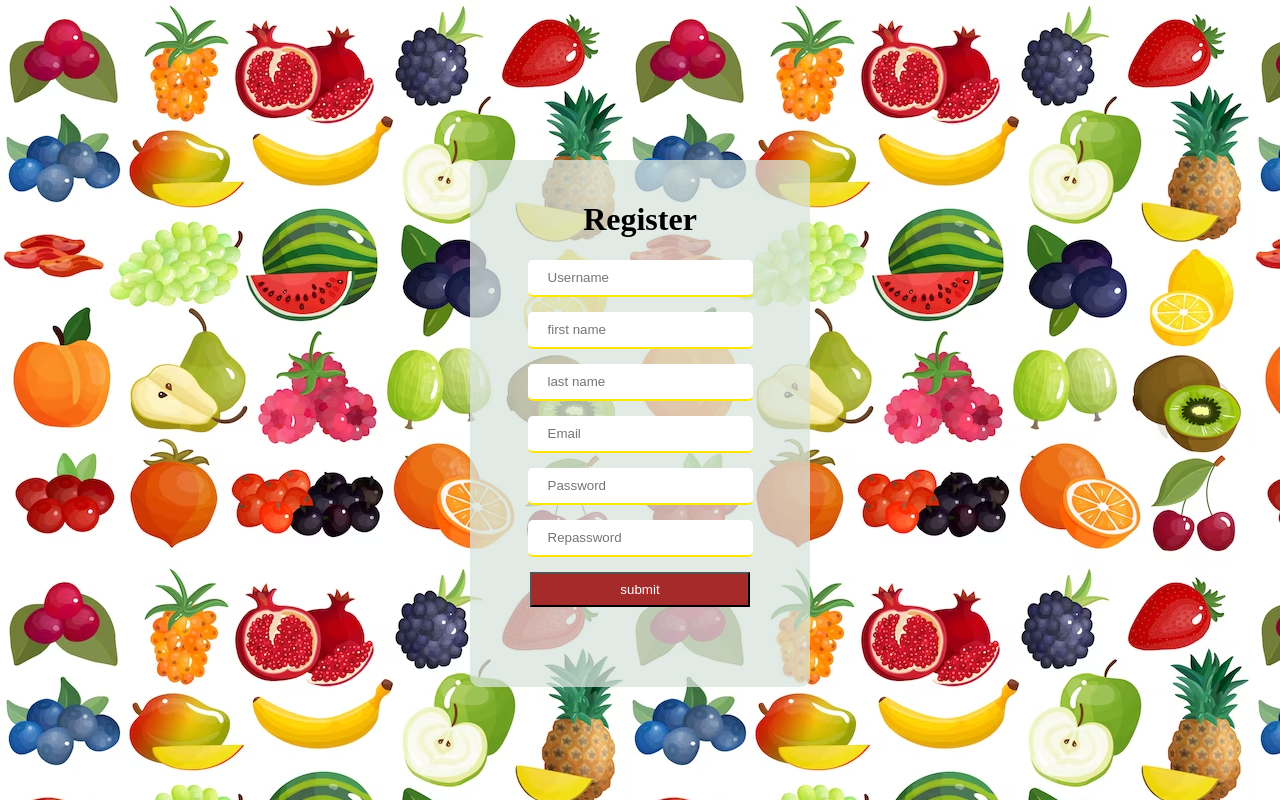
After one commit to nidhin199/fruitydomain, a Django app: page /register/ in a window 1280 px wide. The commit adds this page. Run offline with Django 4.2, Linux system fonts and the light colour scheme.

Commit message:
created login and register

```diff
--- a/fruitydomain/fruitydomain/urls.py
+++ b/fruitydomain/fruitydomain/urls.py
@@ -21,5 +21,9 @@ from home import views
 urlpatterns = [
     path('admin/', admin.site.urls),
     path('', views.index),
-    path('xyz/',views.test)
+    path('xyz/',views.test),
+    path('login/',views.login),
+    path('login/loginsub/',views.loginsub),
+    path('register/',views.register),
+    path('register/registersub/',views.registersub),
 ]
--- a/fruitydomain/home/views.py
+++ b/fruitydomain/home/views.py
@@ -1,4 +1,5 @@
-from django.shortcuts import render
+from django.shortcuts import render,redirect
+from django.contrib import auth
 
 
 def index(request):
@@ -8,4 +9,31 @@ def index(request):
 def test(request):
     return render(request,'text.html',{'val':'java'})
 
+def login(request):
+    return render(request,'login.html')
+
+def register(request):
+    return render(request,'register.html')
+
+def loginsub(request):
+    uname=request.GET['uname']
+    pname=request.GET['pname']
+    user=auth.authenticate(username=uname,password=pname)
+    if user:
+        auth.login(request,user)
+        return redirect('/')
+
+    return render(request,'text.html',{'val':user})
+
+def registersub(request):
+    uname=request.GET['uname']
+    fname=request.GET['fname']
+    lname=request.GET['lname']
+    ename=request.GET['ename']
+    pname=request.GET['pname']
+    rpname=request.GET['rpname']
+    return render(request,'text.html',{'val':uname})
+
+
+
 # Create your views here.
--- a/fruitydomain/template/index.html
+++ b/fruitydomain/template/index.html
@@ -125,7 +125,7 @@
             Fruit shop
           </h2>
           <p>
-            There are many variations of passages of Lorem Ipsum available
+            There are many variety of fruits
           </p>
         </div>
         <div class="img-box">
--- /dev/null
+++ b/fruitydomain/template/register.html
@@ -0,0 +1,63 @@
+{%load static%}
+<!DOCTYPE html>
+<html lang="en">
+<head>
+    <meta charset="UTF-8">
+    <meta http-equiv="X-UA-Compatible" content="IE=edge">
+    <meta name="viewport" content="width=device-width, initial-scale=1.0">
+    <title>Register</title>
+    <style>
+        .main{
+            background-color: rgba(216, 228, 220, 0.76);
+            width:300px;
+            margin-top:160px;
+            padding:20px;
+            border-radius:10px ;
+        }
+        .main input{
+            padding: 5px;
+            border: none;
+            border-bottom: 2px solid rgb(255, 230, 0);
+            border-radius: 5px;
+            margin-bottom: 15px;
+            width: 200px;
+            height: 25px;
+            padding-left: 20px;
+
+        }
+        .main button{
+            width: 220px;
+            height: 35px;
+            padding: 5px;
+            background-color: brown;
+            color:white;
+            margin-bottom: 60px;
+
+        }
+    </style>
+</head>
+<body background="{% static 'images/fruit3.avif' %}">
+    <center>
+        <div class="main">
+            <h1>
+                Register
+
+            </h1>
+            <form action="registersub">
+            <input type="text" placeholder="Username" required name="uname"><br>
+            <input type="text" placeholder="first name" name="fname"><br>
+            <input type="text" placeholder="last name" name="lname"><br>
+            <input type="text" placeholder="Email" required name="ename"><br>
+            <input type="password" placeholder="Password" required name="pname"><br>
+            <input type="password" placeholder="Repassword" required name="rpname"><br>
+            <button>submit</button>
+            </form>
+
+        </div>
+
+    </center>
+
+
+
+</body>
+</html>
```
Also changed, not shown: fruitydomain/template/login.html (added, +59 -0 lines), fruitydomain/static/images/fruit3.avif (added), fruitydomain/static/images/fruitss.jpg (added), fruitydomain/static/images/fruitt.avif (added), fruitydomain/static/images/fruuuits.jpg (added).
